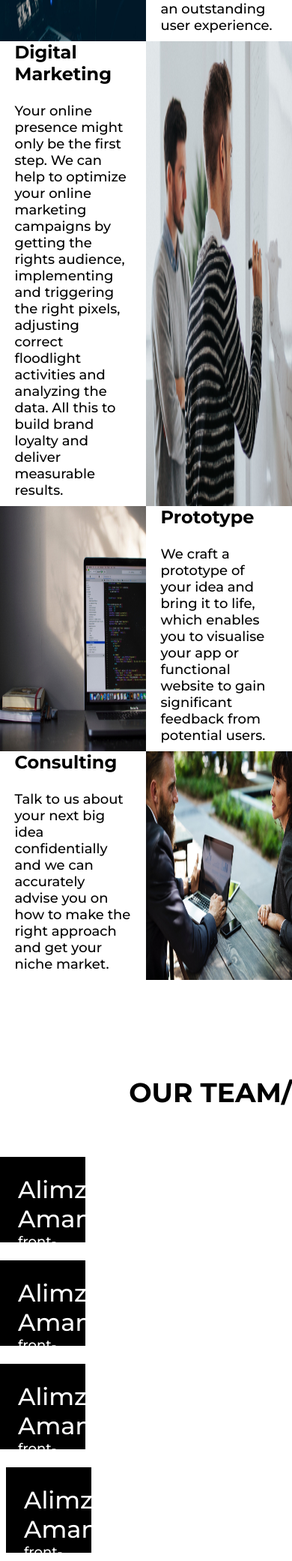
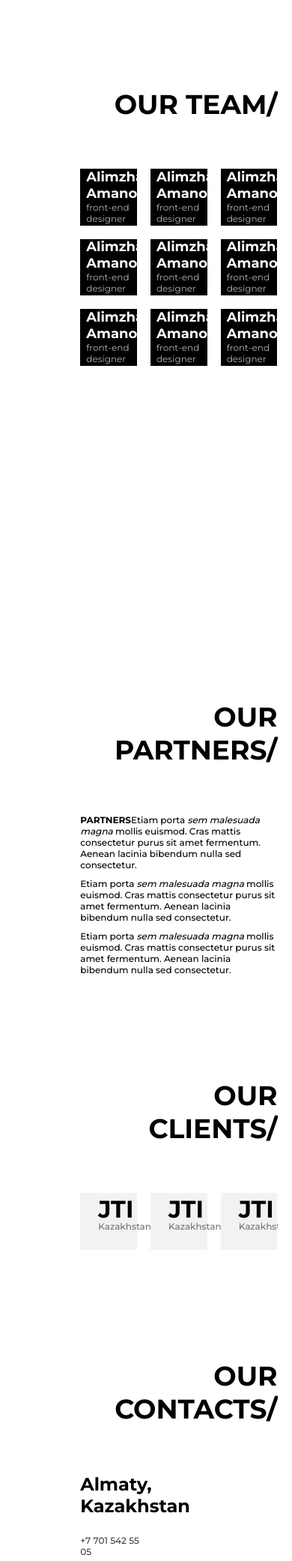
Before and after one commit to simb4/codebusters-website, a PHP site: page / in a window 390 px wide. Shown: the part 3265-5347 px from the top of the page at 75% size. Run offline with PHP 8.4, Linux system fonts and the light colour scheme; some libraries are stand-ins or nearby versions.

Commit message:
finished page

```diff
--- a/index.html
+++ b/index.html
@@ -25,13 +25,29 @@
       <script src="https://oss.maxcdn.com/html5shiv/3.7.2/html5shiv.min.js"></script>
       <script src="https://oss.maxcdn.com/respond/1.4.2/respond.min.js"></script>
     <![endif]-->
+    <script src="https://api-maps.yandex.ru/2.1/?lang=en_US" type="text/javascript"></script>
+    <script type="text/javascript">
+    ymaps.ready(init);
+    var alaMap, dubMap;
+
+    function init(){
+        myMap = new ymaps.Map("map-almaty", {
+            center: [55.76, 37.64],
+            zoom: 7
+        });
+        dubMap = new ymaps.Map("map-dublin", {
+            center: [55.76, 37.64],
+            zoom: 7
+        });
+    }
+    </script>
   </head>
 
   <body>
 
     <div class="container cb-header">
       <div class="cb-logo">
-        <a href="#"><img class="fullwidth" src="cb-logo.svg" alt=""></img></a>
+        <a href="#"><img class="fullwidth" src="img/cb-logo.svg" alt=""></img></a>
       </div>
       <div class="cb-navs">
         <a class="cb-nav-item" href="#">WORKS</a>
@@ -42,7 +58,7 @@
       <div class="row">
         <!--sidebar -->
         <div id="sidebar-anchor"></div>
-        <div class="col-sm-2 cb-sidebar" id="sidebar">
+        <div class="col-md-2 col-xs-3 cb-sidebar" id="sidebar">
           <ol class="list-unstyled">
             <li class="cb-sidebar-section"><a href="#about">About us</a></li>
             <li class="cb-sidebar-section"><a href="#services">Services</a></li>
@@ -52,12 +68,12 @@
             <li class="cb-sidebar-section"><a href="#contacts">contacts</a></li>
           </ol>
         </div><!-- /.cb-sidebar -->
-        <div class="col-sm-offset-2 col-sm-10">
+        <div class="col-md-offset-2 col-md-10 col-xs-offset-3 col-xs-9">
           <div class="cb-main">
             <!-- about -->
             <div class="cb-main-section" id="about">
-              <div class="col-sm-12 about1">
-                <div class="col-sm-7">
+              <div class="col-xs-12 about1">
+                <div class="col-xs-7">
                   <p class="section-text">Who you gonna call?</p>
                   <p class="section-title">CODEBUSTERS_</p>
                   <p class="section-text">Agile, creative and proficient.
@@ -65,21 +81,21 @@
                   We provide a complete product cycle from brainstorming and wireframing to delivering an ultimate digital solution/result.
                   </p>
                 </div>
-                <div class="col-sm-5">
-                  <img src="about1.jpg" alt=""/>
+                <div class="col-xs-5">
+                  <img src="img/about1.jpg" alt=""/>
                 </div>
               </div>
-              <div class="col-sm-12 about2">
-                <div class="col-sm-5">
-                  <img src="about1.jpg" alt=""/>
+              <div class="col-xs-12 about2">
+                <div class="col-xs-5">
+                  <img src="img/about1.jpg" alt=""/>
                 </div>
-                <div class="col-sm-7">
+                <div class="col-xs-7">
                   <p class="section-text">Our team is cross-functionally balanced, with the best talents in development (backend, frontend, iOS, Android, DevOps, Big Data, etc.), advanced analytics, UI/UX design, product/project management and digital marketing strategy.
                   </p>
                 </div>
               </div>
-              <div class="col-sm-12 about3">
-                <div class="col-sm-12">
+              <div class="col-xs-12 about3">
+                <div class="col-xs-12">
                   <p class="section-text">You have an idea and looking for a team who can handle your custom product? Who you gonna call? Codebusters!
                   </p>
                   <p class="hint-text">[music plays: Ray Parker Jr. - Ghostbusters] </p>
@@ -167,63 +183,108 @@
               <div class="main-section-title"> our team/ </div>
 
               <div class="team-grid">
-                <div class="team-col col-sm-4">
+                <div class="team-col col-xs-4">
                   <div class="box">
                     <div class="content">
+                      <div class="box-name-title">
                         <div class="box-name">Alimzhan Amanov</div>
                         <div class="box-title">front-end designer</div>
+                      </div>
+                      <div class="box-desc">
+                        Lorem ipsum dolor sit amet, consectetur adipiscing elit. Nulla non nibh ac eros ullamcorper pulvinar. Aliquam vitae magna vitae turpis feugiat bibendum at vitae metus. Aenean ac eros odio. Pellentesque posuere, mi vitae bibendum accumsan, orci quam auctor eros, id rhoncus elit erat a nulla. Donec ac tortor vitae odio sodales convallis vel in sem. Nunc luctus pharetra lectus, a feugiat mauris vehicula ut. Ut lobortis commodo arcu ac sodales.
+                      </div>
                     </div>
                   </div>
                   <div class="box">
                     <div class="content">
+                      <div class="box-name-title">
                         <div class="box-name">Alimzhan Amanov</div>
                         <div class="box-title">front-end designer</div>
+                      </div>
+                      <div class="box-desc">
+                        Lorem ipsum dolor sit amet, consectetur adipiscing elit. Nulla non nibh ac eros ullamcorper pulvinar. Aliquam vitae magna vitae turpis feugiat bibendum at vitae metus. Aenean ac eros odio. Pellentesque posuere, mi vitae bibendum accumsan, orci quam auctor eros, id rhoncus elit erat a nulla. Donec ac tortor vitae odio sodales convallis vel in sem. Nunc luctus pharetra lectus, a feugiat mauris vehicula ut. Ut lobortis commodo arcu ac sodales.
+                      </div>
                     </div>
                   </div>
                   <div class="box">
                     <div class="content">
+                      <div class="box-name-title">
                         <div class="box-name">Alimzhan Amanov</div>
                         <div class="box-title">front-end designer</div>
                       </div>
+                      <div class="box-desc">
+                        Lorem ipsum dolor sit amet, consectetur adipiscing elit. Nulla non nibh ac eros ullamcorper pulvinar. Aliquam vitae magna vitae turpis feugiat bibendum at vitae metus. Aenean ac eros odio. Pellentesque posuere, mi vitae bibendum accumsan, orci quam auctor eros, id rhoncus elit erat a nulla. Donec ac tortor vitae odio sodales convallis vel in sem. Nunc luctus pharetra lectus, a feugiat mauris vehicula ut. Ut lobortis commodo arcu ac sodales.
                       </div>
                     </div>
-                <div class="team-col col-sm-4">
+                  </div>
+                </div>
+                <div class="team-col col-xs-4">
                   <div class="box">
                     <div class="content">
+                      <div class="box-name-title">
                         <div class="box-name">Alimzhan Amanov</div>
                         <div class="box-title">front-end designer</div>
+                      </div>
+                      <div class="box-desc">
+                        Lorem ipsum dolor sit amet, consectetur adipiscing elit. Nulla non nibh ac eros ullamcorper pulvinar. Aliquam vitae magna vitae turpis feugiat bibendum at vitae metus. Aenean ac eros odio. Pellentesque posuere, mi vitae bibendum accumsan, orci quam auctor eros, id rhoncus elit erat a nulla. Donec ac tortor vitae odio sodales convallis vel in sem. Nunc luctus pharetra lectus, a feugiat mauris vehicula ut. Ut lobortis commodo arcu ac sodales.
+                      </div>
                     </div>
                   </div>
                   <div class="box">
                     <div class="content">
+                      <div class="box-name-title">
                         <div class="box-name">Alimzhan Amanov</div>
                         <div class="box-title">front-end designer</div>
+                      </div>
+                      <div class="box-desc">
+                        Lorem ipsum dolor sit amet, consectetur adipiscing elit. Nulla non nibh ac eros ullamcorper pulvinar. Aliquam vitae magna vitae turpis feugiat bibendum at vitae metus. Aenean ac eros odio. Pellentesque posuere, mi vitae bibendum accumsan, orci quam auctor eros, id rhoncus elit erat a nulla. Donec ac tortor vitae odio sodales convallis vel in sem. Nunc luctus pharetra lectus, a feugiat mauris vehicula ut. Ut lobortis commodo arcu ac sodales.
+                      </div>
                     </div>
                   </div>
                   <div class="box">
                     <div class="content">
+                      <div class="box-name-title">
                         <div class="box-name">Alimzhan Amanov</div>
                         <div class="box-title">front-end designer</div>
                       </div>
+                      <div class="box-desc">
+                        Lorem ipsum dolor sit amet, consectetur adipiscing elit. Nulla non nibh ac eros ullamcorper pulvinar. Aliquam vitae magna vitae turpis feugiat bibendum at vitae metus. Aenean ac eros odio. Pellentesque posuere, mi vitae bibendum accumsan, orci quam auctor eros, id rhoncus elit erat a nulla. Donec ac tortor vitae odio sodales convallis vel in sem. Nunc luctus pharetra lectus, a feugiat mauris vehicula ut. Ut lobortis commodo arcu ac sodales.
                       </div>
                     </div>
-                <div class="team-col col-sm-4">
+                  </div>
+                </div>
+                <div class="team-col col-xs-4">
                   <div class="box">
                     <div class="content">
+                      <div class="box-name-title">
                         <div class="box-name">Alimzhan Amanov</div>
                         <div class="box-title">front-end designer</div>
+                      </div>
+                      <div class="box-desc">
+                        Lorem ipsum dolor sit amet, consectetur adipiscing elit. Nulla non nibh ac eros ullamcorper pulvinar. Aliquam vitae magna vitae turpis feugiat bibendum at vitae metus. Aenean ac eros odio. Pellentesque posuere, mi vitae bibendum accumsan, orci quam auctor eros, id rhoncus elit erat a nulla. Donec ac tortor vitae odio sodales convallis vel in sem. Nunc luctus pharetra lectus, a feugiat mauris vehicula ut. Ut lobortis commodo arcu ac sodales.
+                      </div>
                     </div>
                   </div>
                   <div class="box">
                     <div class="content">
+                      <div class="box-name-title">
                         <div class="box-name">Alimzhan Amanov</div>
                         <div class="box-title">front-end designer</div>
+                      </div>
+                      <div class="box-desc">
+                        Lorem ipsum dolor sit amet, consectetur adipiscing elit. Nulla non nibh ac eros ullamcorper pulvinar. Aliquam vitae magna vitae turpis feugiat bibendum at vitae metus. Aenean ac eros odio. Pellentesque posuere, mi vitae bibendum accumsan, orci quam auctor eros, id rhoncus elit erat a nulla. Donec ac tortor vitae odio sodales convallis vel in sem. Nunc luctus pharetra lectus, a feugiat mauris vehicula ut. Ut lobortis commodo arcu ac sodales.
+                      </div>
                     </div>
                   </div>
                   <div class="box">
                     <div class="content">
+                      <div class="box-name-title">
                         <div class="box-name">Alimzhan Amanov</div>
                         <div class="box-title">front-end designer</div>
+                      </div>
+                      <div class="box-desc">
+                        Lorem ipsum dolor sit amet, consectetur adipiscing elit. Nulla non nibh ac eros ullamcorper pulvinar. Aliquam vitae magna vitae turpis feugiat bibendum at vitae metus. Aenean ac eros odio. Pellentesque posuere, mi vitae bibendum accumsan, orci quam auctor eros, id rhoncus elit erat a nulla. Donec ac tortor vitae odio sodales convallis vel in sem. Nunc luctus pharetra lectus, a feugiat mauris vehicula ut. Ut lobortis commodo arcu ac sodales.
+                      </div>
                     </div>
                   </div>
                 </div>
@@ -232,21 +293,72 @@
 
             <!-- partners -->
             <div class="cb-main-section" id="partners">
+              <div class="main-section-title"> our partners/ </div>
               <p><b>PARTNERS</b>Etiam porta <em>sem malesuada magna</em> mollis euismod. Cras mattis consectetur purus sit amet fermentum. Aenean lacinia bibendum nulla sed consectetur.</p>
               <p>Etiam porta <em>sem malesuada magna</em> mollis euismod. Cras mattis consectetur purus sit amet fermentum. Aenean lacinia bibendum nulla sed consectetur.</p>
               <p>Etiam porta <em>sem malesuada magna</em> mollis euismod. Cras mattis consectetur purus sit amet fermentum. Aenean lacinia bibendum nulla sed consectetur.</p>
             </div>
             <!-- clients -->
             <div class="cb-main-section" id="clients">
-              <p><b>CLIENTS</b>Etiam porta <em>sem malesuada magna</em> mollis euismod. Cras mattis consectetur purus sit amet fermentum. Aenean lacinia bibendum nulla sed consectetur.</p>
-              <p>Etiam porta <em>sem malesuada magna</em> mollis euismod. Cras mattis consectetur purus sit amet fermentum. Aenean lacinia bibendum nulla sed consectetur.</p>
-              <p>Etiam porta <em>sem malesuada magna</em> mollis euismod. Cras mattis consectetur purus sit amet fermentum. Aenean lacinia bibendum nulla sed consectetur.</p>
+              <div class="main-section-title"> our clients/ </div>
+              <div class="team-grid">
+                <div class="team-col col-xs-4">
+                  <div class="box">
+                    <div class="content">
+                      <div class="box-name-title">
+                        <div class="box-name">JTI</div>
+                        <div class="box-title">Kazakhstan</div>
+                      </div>
+                    </div>
+                  </div>
+                </div>
+                <div class="team-col col-xs-4">
+                  <div class="box">
+                    <div class="content">
+                      <div class="box-name-title">
+                        <div class="box-name">JTI</div>
+                        <div class="box-title">Kazakhstan</div>
+                      </div>
+                    </div>
+                  </div>
+                </div>
+                <div class="team-col col-xs-4">
+                  <div class="box">
+                    <div class="content">
+                      <div class="box-name-title">
+                        <div class="box-name">JTI</div>
+                        <div class="box-title">Kazakhstan</div>
+                      </div>
+                    </div>
+                  </div>
+                </div>
+              </div>
             </div>
             <!-- contacts -->
             <div class="cb-main-section" id="contacts">
-              <p><b>CONTACTS</b>Etiam porta <em>sem malesuada magna</em> mollis euismod. Cras mattis consectetur purus sit amet fermentum. Aenean lacinia bibendum nulla sed consectetur.</p>
-              <p>Etiam porta <em>sem malesuada magna</em> mollis euismod. Cras mattis consectetur purus sit amet fermentum. Aenean lacinia bibendum nulla sed consectetur.</p>
-              <p>Etiam porta <em>sem malesuada magna</em> mollis euismod. Cras mattis consectetur purus sit amet fermentum. Aenean lacinia bibendum nulla sed consectetur.</p>
+              <div class="main-section-title"> our contacts/ </div>
+              <div class="contacts-block">
+                <div class="contact-block">
+                  <div class="address">
+                    <div class="bold-text"> Almaty, Kazakhstan </div>
+                    <div class="hint-text"> +7 701 542 55 05 </div>
+                    <div class="hint-text"> hi@codebusters.com </div>
+                    <div class="hint-text"> Kazakhstan, Almaty, Naymanbayev str, 56 </div>
+                  </div>
+                  <div id="map-almaty" class="map"></div>
+
+                </div>
+                <div class="contact-block">
+                  <div class="address">
+                    <div class="bold-text"> Dublin, Ireland </div>
+                    <div class="hint-text"> +353 87 363 7948 </div>
+                    <div class="hint-text"> hi@codebusters.com </div>
+                    <div class="hint-text"> 38 College Gate, Townsend Str.,Dublin 2, Dublin, Ireland </div>
+                  </div>
+                  <div id="map-dublin" class="map">
+                  </div>
+                </div>
+              </div>
             </div>
           </div>
         </div>
@@ -258,7 +370,7 @@
         <div class="row">
           <div class="cb-footer-section">
             <div class="cb-logo">
-              <a href="#"><img src="cb-logo.svg" alt=""></img></a>
+              <a href="#"><img src="img/cb-logo.svg" alt=""></img></a>
             </div>
           </div>
           <div class="cb-footer-section">
@@ -285,6 +397,7 @@
     <!-- Placed at the end of the document so the pages load faster -->
     <script src="https://ajax.googleapis.com/ajax/libs/jquery/1.11.3/jquery.min.js"></script>
     <script src="https://maxcdn.bootstrapcdn.com/bootstrap/3.3.5/js/bootstrap.min.js"></script>
+
     <script>
       // Cache selectors
       var topMenu = $("#sidebar"),
--- a/style.css
+++ b/style.css
@@ -11,17 +11,13 @@ body {
  * Override Bootstrap's default container.
  */
 
-@media (min-width: 1200px) {
-  .container {
-    width: 90%;
-  }
-}
 
 div[class*="col-"] {
   padding-left: 0;
   padding-right: 0;
 }
 .container {
+  width: 90%;
   padding: 0;
   position: relative;
 }
@@ -30,6 +26,7 @@ div[class*="col-"] {
 }
 .fullwidth {
   width: 100%;
+  object-fit: cover;
 }
 /*
  * HEADER/header
@@ -204,6 +201,11 @@ div[class*="col-"].team-col {
   box-sizing: border-box;
   width: 33.333%;
 }
+
+/* grid column layout */
+#team {
+  padding-bottom: 300px;
+}
 .team-col .box {
   position: relative;
   width: 100%;
@@ -222,16 +224,27 @@ div[class*="col-"].team-col {
   padding-left: 16px;
 }
 
+/* aspect ratio for boxes */
 .team-col .box:before {
   content: "";
   display: block;
   padding-top: 100%;
+  transition: padding 0.3s linear;
+}
+
+#team .box:hover:before {
+  padding-top: calc(200% + 24px);
+}
+
+/* specifying content */
+#team .team-col .box .content {
+  overflow: hidden;
+  background-color: #000;
+  color: #fff;
 }
 
 .team-col .box .content {
   padding: 24px;
-  background-color: #000;
-  color: #fff;
   position: absolute;
   left: 8px;
   top: 0;
@@ -246,14 +259,98 @@ div[class*="col-"].team-col {
   left: 16px;
   right: 0px;
 }
+#team .content .box-name {
+  font-size: 32px;
+  font-weight: 600;
+}
+#team .content .box-title {
+  font-weight: normal;
+  opacity: 0.7;
+}
+#team .content .box-name-title {
+  position: absolute;
+  left: 24px;
+  right: 24px;
+  top: calc(100% - 124px);
+  transition: top 0.3s linear;
+}
+#team .content:hover .box-name-title {
+  top: 24px;
+  bottom: none;
+}
+#team .content .box-desc {
+  position: absolute;
+  top: 164px;
+  left: 24px;
+  right: 24px;
+  visibility: hidden;
+  opacity: 0;
+  transition: opacity 0.5s ease;
+  transition-delay: 0.3s;
+}
+#team .content:hover .box-desc {
+  visibility: visible;
+  opacity: 1;
+}
 
-.box-name {
+/*
+ * clients
+*/
+#clients .content {
+  background-color: rgba(0,0,0,0.05);
+}
+#clients .content .box-name-title {
+  position: absolute;
+  left: 24px;
+  right: 24px;
+  bottom: 24px;
+}
+#clients .content .box-name {
   font-size: 32px;
+  line-height: 31px;
+  font-weight: 600;
+}
+#clients .content .box-title {
+  color: rgba(0, 0, 0, 0.54);
 }
 
 
 /*
+ * contacts
+*/
+
+.contact-block {
+  display: flex;
+  justify-content: space-between;
+  margin-bottom: 80px;
+}
+.contact-block .address {
+  width: 33%;
+  margin-right: 24px;
+}
+.contact-block .map {
+  width: 66%;
+  /*width: 700px;*/
+  height: 325px;
+  /*min-height: 325px;*/
+}
+.bold-text {
+  font-size: 24px;
+  font-weight: bold;
+}
+.hint-text {
+  opacity: 0.75;
+}
+#contacts .bold-text {
+  margin-bottom: 24px;
+}
+#contacts .hint-text {
+  margin-bottom: 16px;
+}
+
+/*
  * Footer
+ */
 
 .cb-footer {
   z-index: 1000;
@@ -263,14 +360,20 @@ div[class*="col-"].team-col {
   text-align: left;
   border-top: 1px solid #e5e5e5;
 }
+.cb-footer .row {
+  display: flex;
+  flex-wrap: wrap;
+  justify-content: flex-start;
+  text-align: left;
+}
 .cb-footer-section {
   display: inline-block;
   vertical-align: top;
   width: 33%;
+  min-height: 160px;
 }
 .cb-footer-section img {
   display: block;
-  margin-left: -3px;
 }
 .cb-footer-section div {
   display: block;
@@ -309,4 +412,96 @@ div[class*="col-"].team-col {
   font-weight: bold;
   font-weight: 600;
   padding: 12px 18px;
+  position: absolute;
+  bottom: 0;
 }
+
+@media (max-width: 990px) {
+  .cb-main {
+    font-size: 14px;
+  }
+  #team .box .content {
+    padding: 16px;
+  }
+  #team .content .box-name {
+    font-size: 22px;
+  }
+  #team .content .box-name-title {
+    left: 16px;
+    right: 16px;
+    top: calc(100% - 92px);
+  }
+  #team .content:hover .box-name-title {
+    top: 16px;
+  }
+  #team .content .box-desc {
+    font-size: 12px;
+    left: 16px;
+    right: 16px;
+    top: 110px;
+  }
+  .about3 {
+    font-size: 18px;
+  }
+}
+@media (max-width: 768px) {
+  .cb-main {
+    font-size: 12px;
+  }
+  .team-col .box {
+    position: relative;
+    width: 100%;
+    padding-bottom: 18px;
+    padding-right: 6px;
+    padding-left: 6px;
+  }
+  .team-col:first-child .box {
+    padding-bottom: 18px;
+    padding-right: 12px;
+    padding-left: 0px;
+  }
+  .team-col:last-child .box {
+    padding-bottom: 18px;
+    padding-right: 0px;
+    padding-left: 12px;
+  }
+  .team-col .box .content {
+    padding: 18px;
+    position: absolute;
+    left: 6px;
+    top: 0;
+    right: 6px;
+    bottom: 18px;
+  }
+  .team-col:first-child .box .content {
+    left: 0px;
+    right: 12px;
+  }
+  .team-col:last-child .box .content {
+    left: 12px;
+    right: 0px;
+  }
+  #team .box .content {
+    padding: 8px;
+  }
+  #team .content .box-name {
+    font-size: 18px;
+  }
+  #team .content .box-name-title {
+    left: 8px;
+    right: 8px;
+    top: calc(100% - 76px);
+  }
+  #team .content:hover .box-name-title {
+    top: 8px;
+  }
+  #team .content .box-desc {
+    font-size: 12px;
+    left: 8px;
+    right: 8px;
+    top: 110px;
+  }
+  .about3 {
+    font-size: 18px;
+  }
+}
```
Also changed, not shown: img/about1.jpg (renamed from about1.jpg), img/cb-logo-vert.svg (added), img/cb-logo.svg (renamed from cb-logo.svg). Lines whose indentation alone changed are shown as unchanged.
